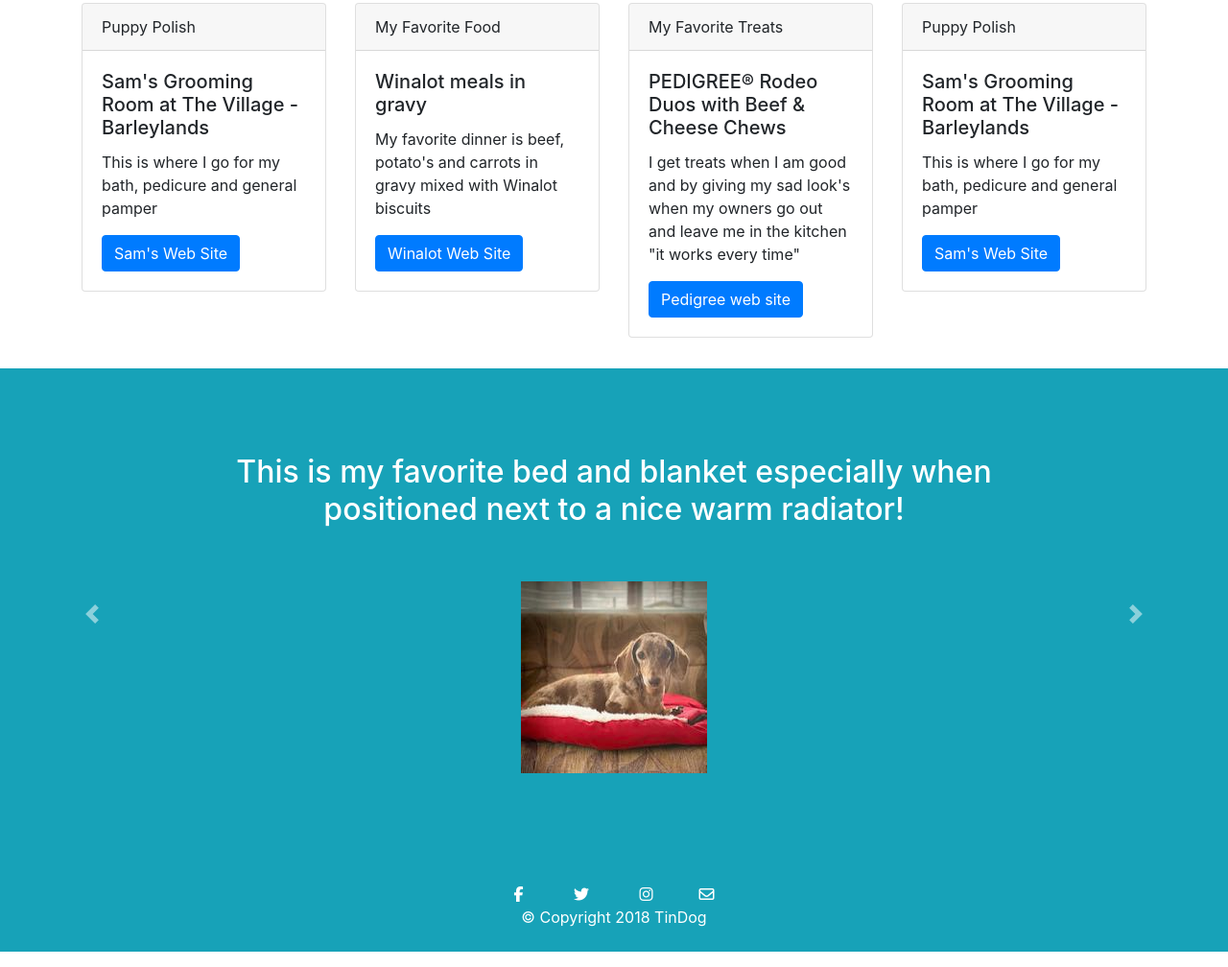
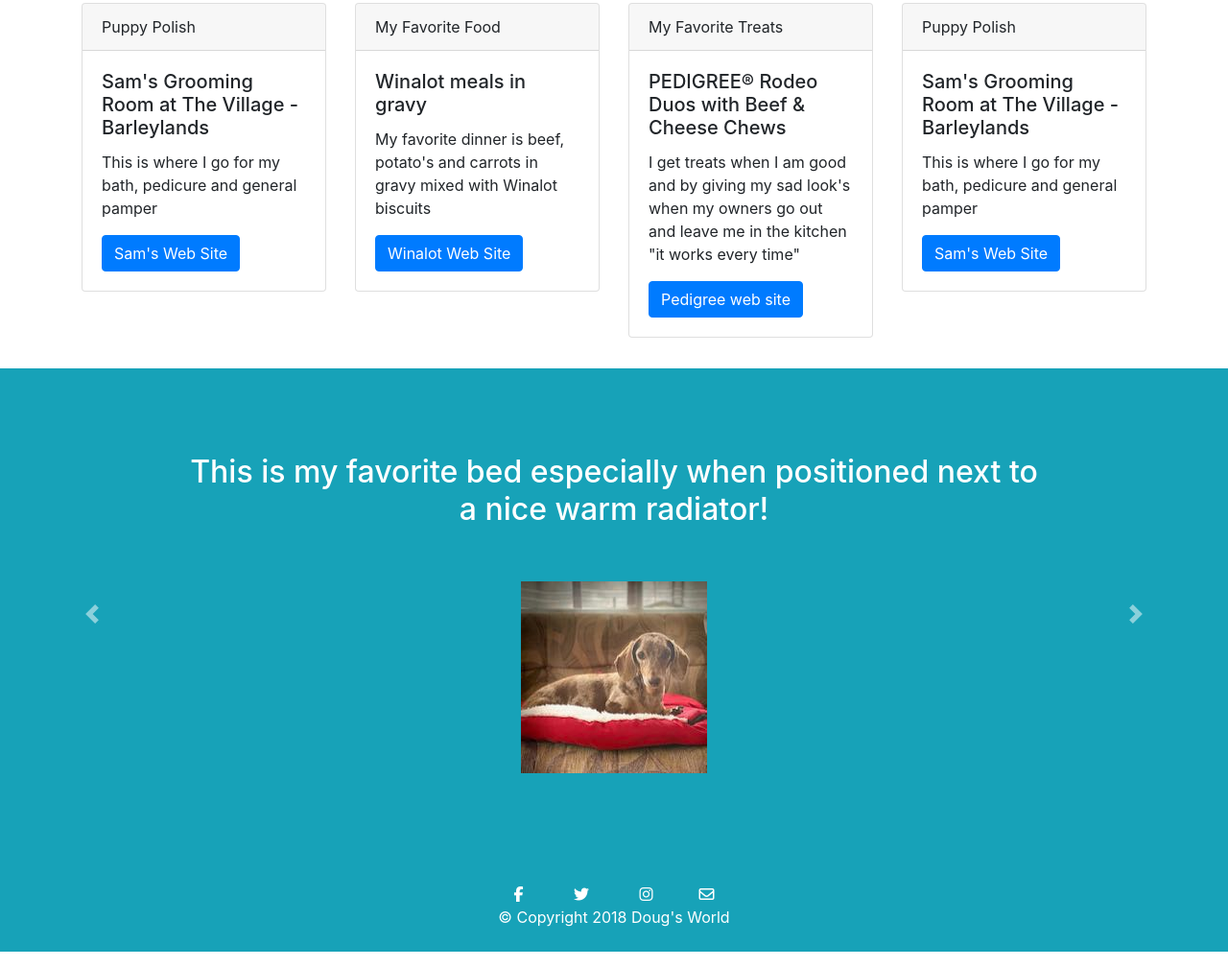
Before and after one commit to ronaldpannel/dougs-world, a plain HTML site: page index.html in a window 1280 px wide. Shown: the part 687-1695 px from the top of the page at 96% size. Drawn offline with nearby package versions, Linux system fonts and the light colour scheme; a web font is replaced by a local one.

Commit message:
Add files via upload

```diff
--- a/index.html
+++ b/index.html
@@ -133,7 +133,7 @@
         <div class="carousel-inner">
           <div class="carousel-item active">
             <h2 class="favorites-text">
-              This is my favorite bed and blanket especially when positioned
+              This is my favorite bed especially when positioned
               next to a nice warm radiator!
             </h2>
             <img
@@ -145,7 +145,7 @@
 
           <div class="carousel-item">
             <h2 class="favorites-text">
-              I do go on the odd walk and a for trot around the park just to make my owner feel good. I would rather stay in bed
+              I do go on the odd walk and for a trot around the park just to make my owner feel good. I would rather stay in bed
             </h2>
 
 <video width="300" controls>
@@ -184,7 +184,7 @@
     <i class="social-icon fa fa-instagram" aria-hidden="true"></i
     ><i class="social-icon fa fa-envelope-o" aria-hidden="true"></i>
 
-    <p>© Copyright 2018 TinDog</p>
+    <p>© Copyright 2018 Doug's World</p>
   </footer>
 
 
```
